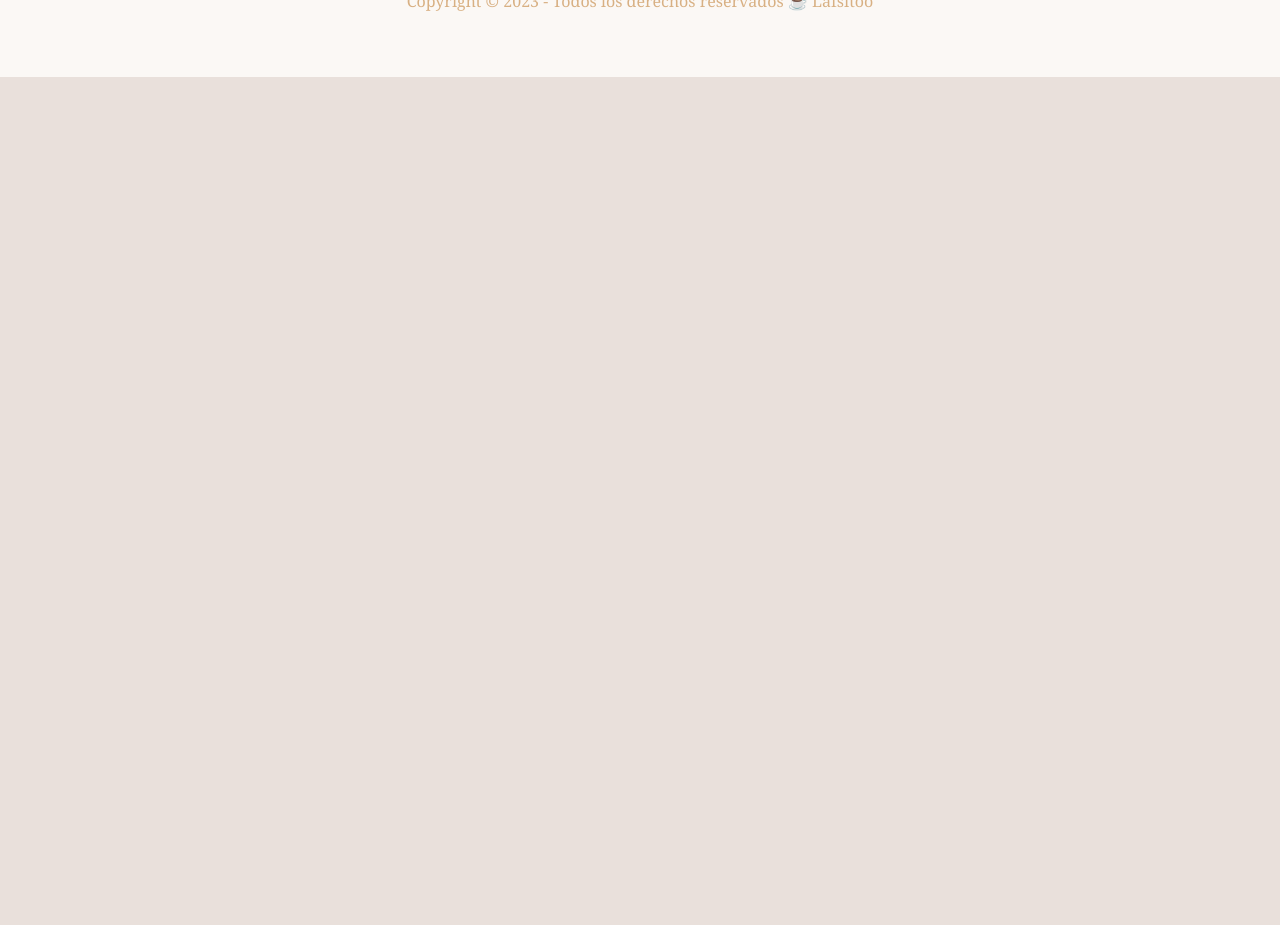
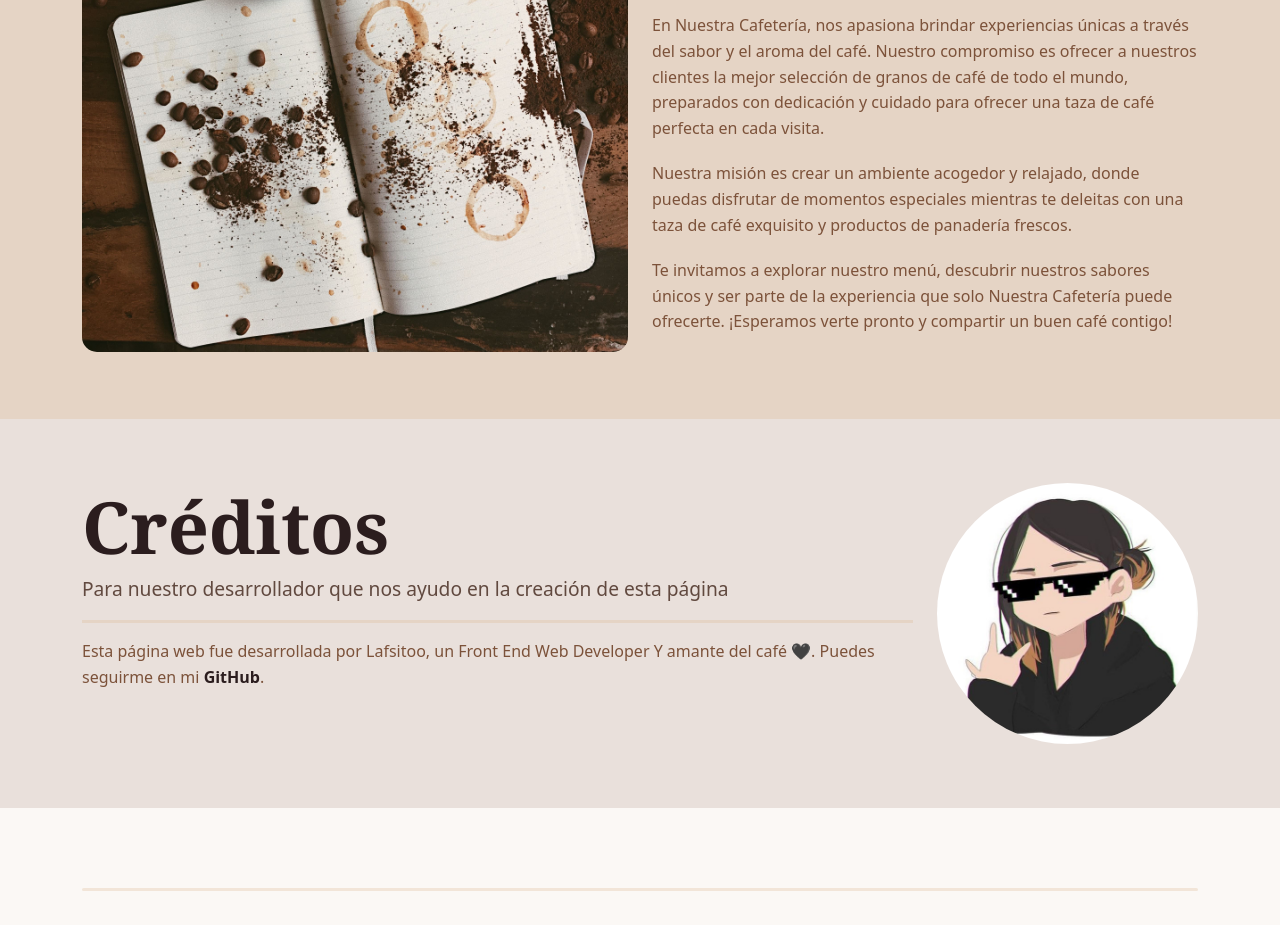
Before and after one commit to Lafsitoo/Brewtiful-Coffee, a plain HTML site: page pages/about-me.html in a window 1280 px wide. Shown: the part 597-1522 px from the top of the page. Before the commit the page ends 800 px from the top, so only its background shows below. Drawn offline with nearby package versions, Linux system fonts and the light colour scheme.

Commit message:
finish about me page and style

```diff
--- a/pages/about-me.html
+++ b/pages/about-me.html
@@ -94,11 +94,69 @@
 
     <main>
       <div class="divider"></div>
-      <div class="d-flex justify-content-center m-auto">
-        <button>
-          <span>Hover me</span>
-        </button>
-      </div>
+      <h2 class="title text-center">BIENVENIDO</h2>
+      <h5 class="subtitle text-center">
+        Tu lugar favorito para disfrutar de un buen café
+      </h5>
+      <br />
+      <hr />
+      <br />
+      <section class="about-section">
+        <div class="container">
+          <div class="row">
+            <div class="col-lg-6">
+              <img
+                src="/assets/images/book-coffee.jpg"
+                alt="Nuestra Cafetería"
+                class="img-description d-none d-sm-block img-fluid"
+              />
+            </div>
+            <div class="col-lg-6">
+              <h2 class="section-title">Sobre nosotros</h2>
+              <hr />
+              <p class="section-description">
+                En Nuestra Cafetería, nos apasiona brindar experiencias únicas a
+                través del sabor y el aroma del café. Nuestro compromiso es
+                ofrecer a nuestros clientes la mejor selección de granos de café
+                de todo el mundo, preparados con dedicación y cuidado para
+                ofrecer una taza de café perfecta en cada visita.
+              </p>
+              <p class="section-description">
+                Nuestra misión es crear un ambiente acogedor y relajado, donde
+                puedas disfrutar de momentos especiales mientras te deleitas con
+                una taza de café exquisito y productos de panadería frescos.
+              </p>
+              <p class="section-description">
+                Te invitamos a explorar nuestro menú, descubrir nuestros sabores
+                únicos y ser parte de la experiencia que solo Nuestra Cafetería
+                puede ofrecerte. ¡Esperamos verte pronto y compartir un buen
+                café contigo!
+              </p>
+            </div>
+          </div>
+        </div>
+      </section>
+
+      <section class="credits">
+        <div class="container">
+          <div class="row">
+            <div class="col-lg-9 col-md-6">
+              <h2 class="section-title">Créditos</h2>
+              <h5 class="section-subtitle">
+                Para nuestro desarrollador que nos ayudo en la creación de esta
+                página
+              </h5>
+              <hr />
+              <p class="section-description">
+                Esta página web fue desarrollada por Lafsitoo, un Front End Web Developer Y amante del café 🖤. Puedes seguirme en mi <a class="link-credits" href="https://github.com/Lafsitoo">GitHub</a>. <br />
+              </p>
+            </div>
+            <div class="col-lg-3 col-md-6 section-icon-credits">
+              <img src="/assets/images/icon-credits.jpg" class="icon-credits img-fluid" />
+            </div>
+          </div>
+        </div>
+      </section>
     </main>
     <!-- Footer -->
 
--- a/styles/about-me.css
+++ b/styles/about-me.css
@@ -1,7 +1,7 @@
 /* Firefox */
 * {
   scrollbar-width: thin;
-  scrollbar-color: #B68969 #E9E0DB;
+  scrollbar-color: #b68969 #e9e0db;
 }
 /* Chrome, Edge and Safari */
 *::-webkit-scrollbar {
@@ -10,23 +10,23 @@
 }
 *::-webkit-scrollbar-track {
   border-radius: 0px;
-  background-color: #E9E0DB;
+  background-color: #e9e0db;
 }
 *::-webkit-scrollbar-track:hover {
-  background-color: #E9D7CD;
+  background-color: #e9d7cd;
 }
 *::-webkit-scrollbar-track:active {
-  background-color: #E9D7CD;
+  background-color: #e9d7cd;
 }
 *::-webkit-scrollbar-thumb {
   border-radius: 2px;
-  background-color: #B68969;
+  background-color: #b68969;
 }
 *::-webkit-scrollbar-thumb:hover {
-  background-color: #D8B083;
+  background-color: #d8b083;
 }
 *::-webkit-scrollbar-thumb:active {
-  background-color: #D8B083;
+  background-color: #d8b083;
 }
 html {
   scroll-behavior: smooth;
@@ -94,7 +94,7 @@ body {
 }
 .icon-button:hover {
   box-shadow: #2b1d1e 0px 0px 0px 1.5px inset;
-  transition-duration: .4s;
+  transition-duration: 0.4s;
 }
 .icon-button img {
   width: 70%;
@@ -167,11 +167,71 @@ main {
 }
 .subtitle {
   font-weight: 400;
+  margin: 0 1rem 0 1rem;
   color: #d8b083;
 }
 hr {
   border-color: #d8b083;
   border-top-width: 5px;
+}
+.about-section {
+  padding: 4rem 0;
+  background-color: #e5d4c5;
+}
+.img-description {
+  border-radius: 15px;
+}
+.section-title {
+  font-size: 4.5rem;
+  font-family: Georgia, "Times New Roman", Times, serif;
+  font-weight: 600;
+  color: #2b1d1e;
+}
+.section-subtitle {
+  font-size: 1.2rem;
+  font-weight: 500;
+  color: #61493f;
+  margin-bottom: 20px;
+}
+.section-description {
+  font-size: 1rem;
+  line-height: 1.6;
+  color: #7c523a;
+  margin-bottom: 20px;
+}
+.credits {
+  padding: 4rem 0;
+}
+.link-credits {
+  color: #2b1d1e;
+  font-weight: 600;
+  text-decoration: none;
+}
+.icon-credits {
+  border-radius: 100%;
+}
+@media screen and (max-width: 1024px) {
+  .about-section {
+    padding: 2rem 0;
+  }
+  .section-title {
+    padding: 1rem 0.5rem 0 0.5rem;
+    font-size: 3rem;
+  }
+  .section-subtitle {
+    padding: 1rem 0.5rem 0 0.5rem;
+    font-size: 1.2rem;
+  }
+  .section-description {
+    padding: 1rem 0.5rem 0 0.5rem;
+    font-size: 1.2rem;
+  }
+  .credits {
+    padding: 2rem 0;
+  }
+  .section-icon-credits {
+    padding: 1rem;
+  }
 }
 
 /* Responsive Main */
```
